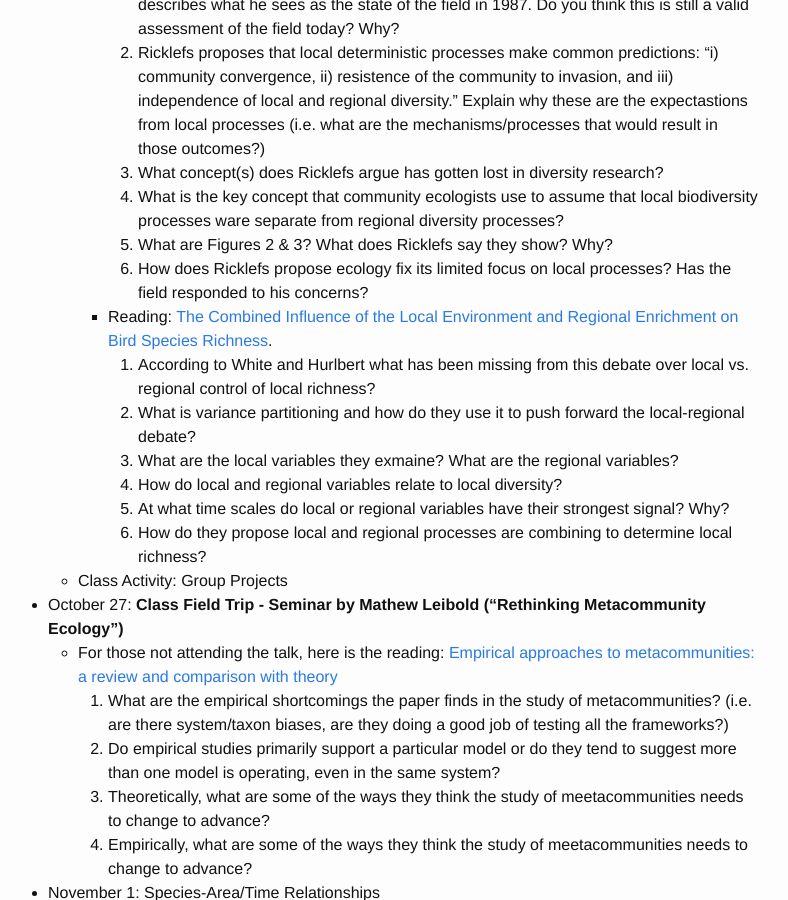
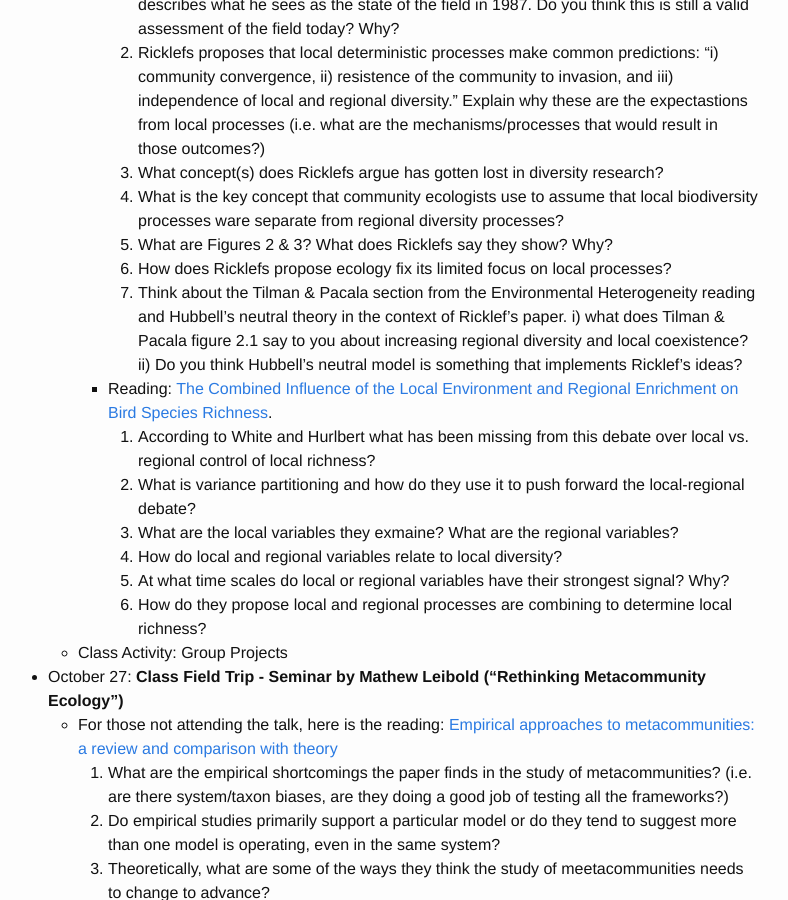
Before and after one commit to skmorgane/biodiversity-course, a Jekyll site: the page built from schedule.md, in a window 1280 px wide and 900 px high, scrolled down 7589 px. Shown: the whole window, without its empty margins (252-1040 px from the left). Built offline with Jekyll 4.4.1, drawn with Linux system fonts in a browser that asks for light colours.

Commit message:
Add additional Ricklefs questions

```diff
--- a/schedule.md
+++ b/schedule.md
@@ -230,7 +230,8 @@ Tuesdays are often a split between class activity and discussion, thus there are
             3. What concept(s) does Ricklefs argue has gotten lost in diversity research?
             4. What is the key concept that community ecologists use to assume that local biodiversity processes ware separate from regional diversity processes?
             5. What are Figures 2 & 3? What does Ricklefs say they show? Why?
-            6. How does Ricklefs propose ecology fix its limited focus on local processes? Has the field responded to his concerns?
+            6. How does Ricklefs propose ecology fix its limited focus on local processes?
+            7. Think about the Tilman & Pacala section from the Environmental Heterogeneity reading and Hubbell's neutral theory in the context of Ricklef's paper. i) what does Tilman & Pacala figure 2.1 say to you about increasing regional diversity and local coexistence? ii) Do you think Hubbell's neutral model is something that implements Ricklef's ideas?
          * Reading: [The Combined Influence of the Local Environment and Regional Enrichment on Bird Species Richness](https://doi.org/10.1086/649578).
             1. According to White and Hurlbert what has been missing from this debate over local vs. regional control of local richness?
             2. What is variance partitioning and how do they use it to push forward the local-regional debate?
```
